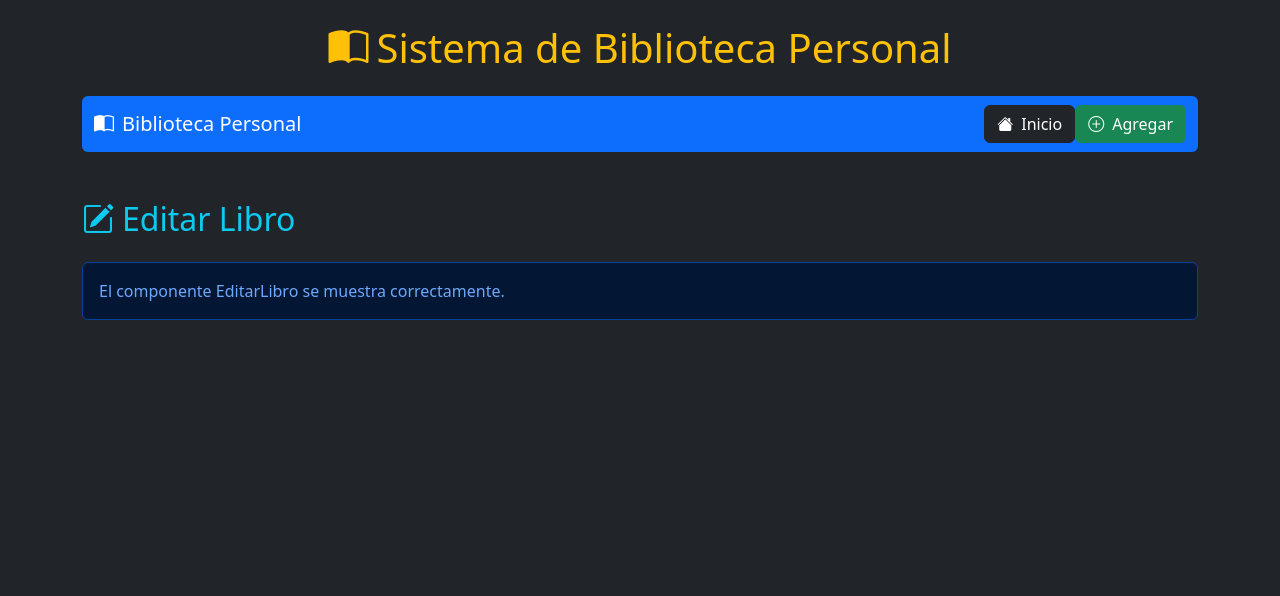
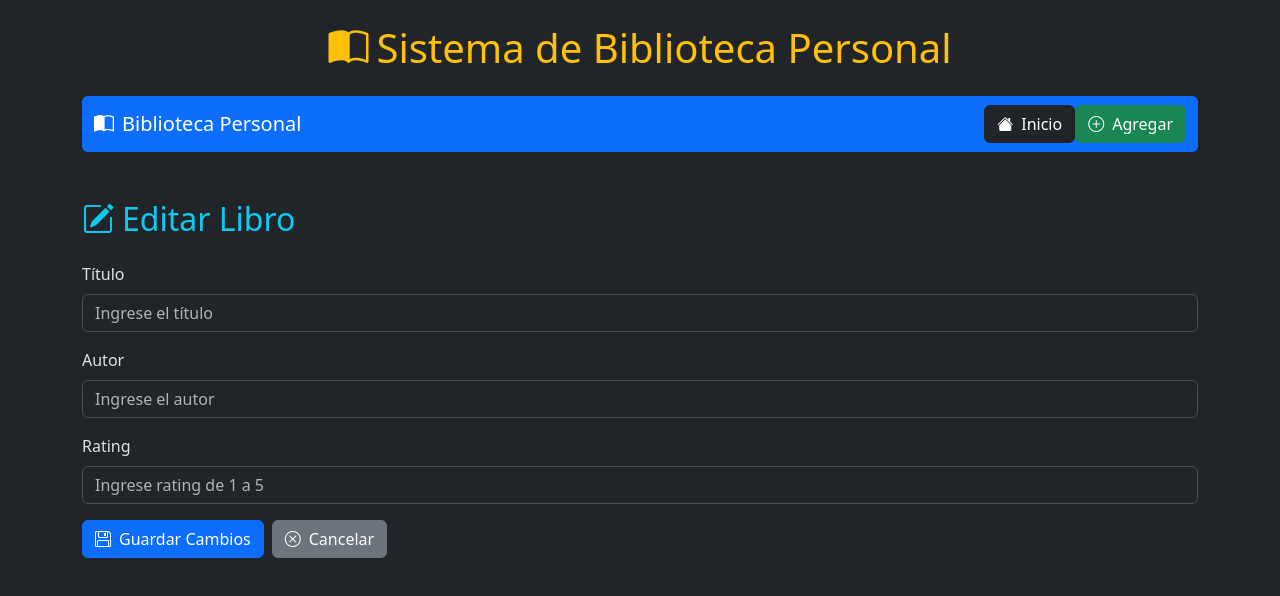
Before and after one commit to JATR96/biblioteca_react, a React (Vite) app in the folder biblio-react/: page /editar/1 in a window 1280 px wide. Shown: the top 596 px of the page. Built offline with nearby package versions, Linux system fonts and the light colour scheme.

Commit message:
se crea formulario de editar libro

```diff
--- a/biblio-react/src/libros/EditarLibro.jsx
+++ b/biblio-react/src/libros/EditarLibro.jsx
@@ -4,6 +4,7 @@ function EditarLibro() {
 
         <div className="mt-5">
 
+            {/* Título */}
             <h2 className="text-info">
 
                 <i className="bi bi-pencil-square me-2"></i>
@@ -11,11 +12,78 @@ function EditarLibro() {
                 Editar Libro
             </h2>
 
-            <div className="alert alert-primary mt-4">
+            {/* Formulario */}
+            <form className="mt-4">
 
-                El componente EditarLibro se muestra correctamente.
+                {/* Título */}
+                <div className="mb-3">
 
-            </div>
+                    <label className="form-label">
+                        Título
+                    </label>
+
+                    <input
+                        type="text"
+                        className="form-control"
+                        placeholder="Ingrese el título"
+                    />
+
+                </div>
+
+                {/* Autor */}
+                <div className="mb-3">
+
+                    <label className="form-label">
+                        Autor
+                    </label>
+
+                    <input
+                        type="text"
+                        className="form-control"
+                        placeholder="Ingrese el autor"
+                    />
+
+                </div>
+
+                {/* Rating */}
+                <div className="mb-3">
+
+                    <label className="form-label">
+                        Rating
+                    </label>
+
+                    <input
+                        type="number"
+                        className="form-control"
+                        placeholder="Ingrese rating de 1 a 5"
+                    />
+
+                </div>
+
+                {/* Botones */}
+                <div className="d-flex gap-2">
+
+                    <button
+                        type="button"
+                        className="btn btn-primary"
+                    >
+                        <i className="bi bi-floppy me-2"></i>
+
+                        Guardar Cambios
+                    </button>
+
+                    <button
+                        type="button"
+                        className="btn btn-secondary"
+                    >
+                        <i className="bi bi-x-circle me-2"></i>
+
+                        Cancelar
+                    </button>
+
+                </div>
+
+            </form>
 
         </div>
     );
```
